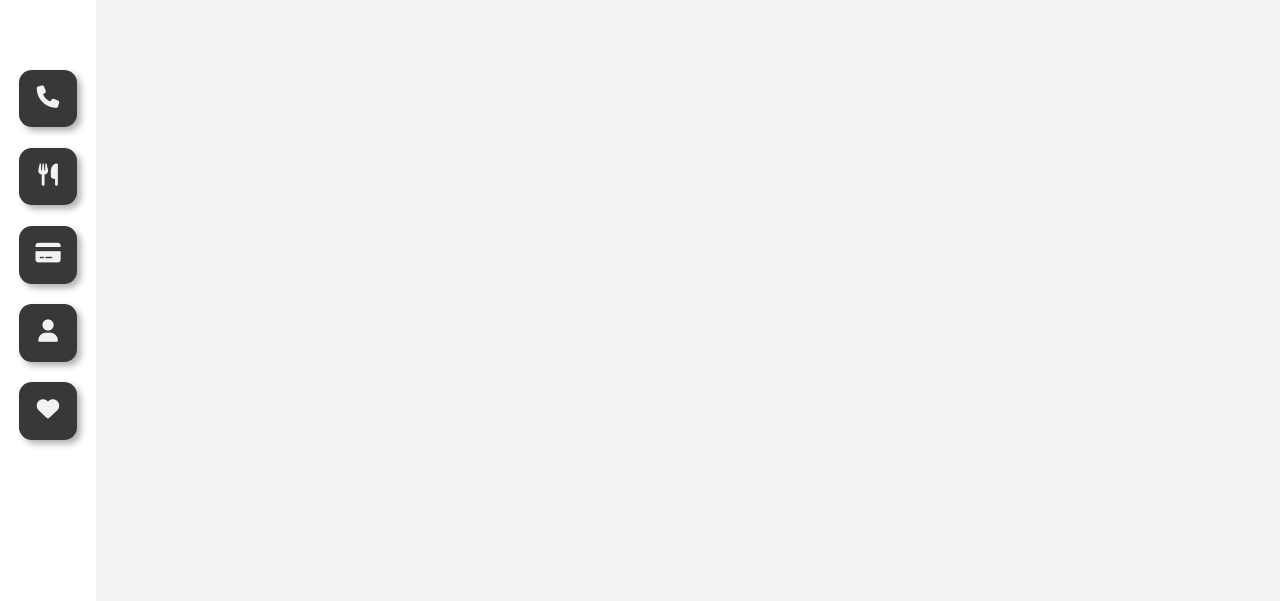
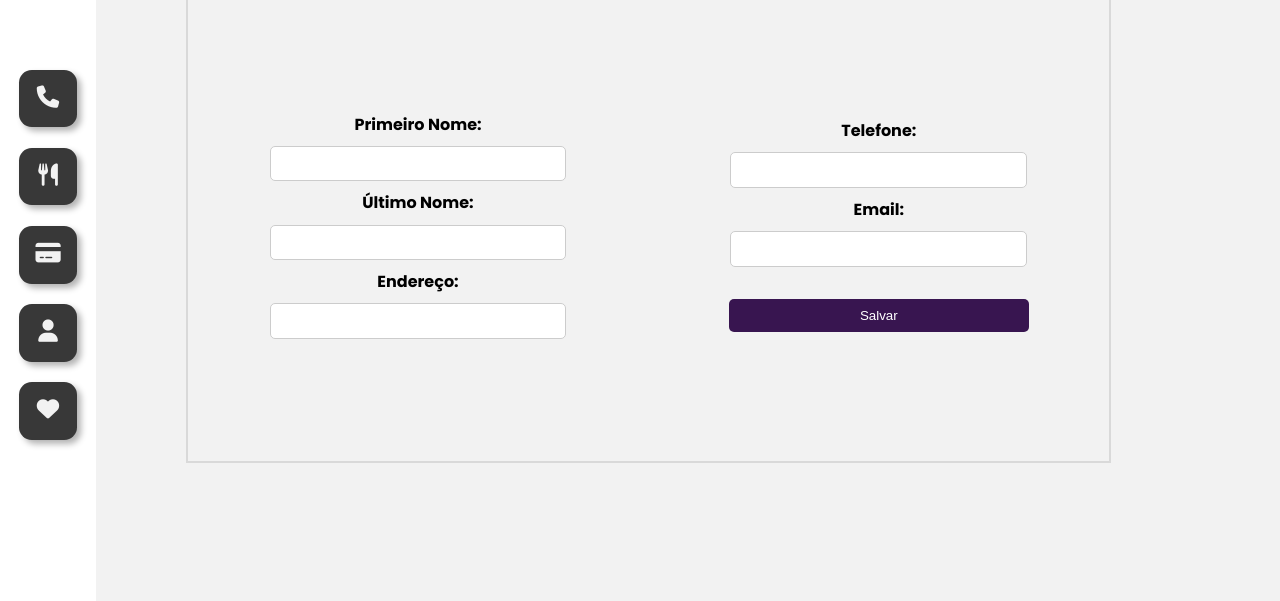
Before and after one commit to RafaelADS7/Puramania, a Django app: page /perfil/ in a window 1280 px wide. Shown: the part 199-800 px from the top of the page. Run offline with Django 5.2, Linux system fonts and the light colour scheme.

Commit message:
coloquei a tela de perfil, porem ficou faltando a imagem de perfil

```diff
--- a/perfil/static/css/stylePerfil.css
+++ b/perfil/static/css/stylePerfil.css
@@ -301,20 +301,72 @@ body {
 .main-perfil {
     display: flex;
     margin-left: 10%;
+    height: 100vh;
+    flex-direction: column;
 }
 
 .container-superior {
     display: flex;
     width: 80%;
-    height: 100%;
-    background-color: #1900ff;
-    margin-left: 10%;
+    height: 15%;
+    margin-left: 5%;
+    margin-top: 5%;
+    background-color: #381550;
 }
 
 .container-inferior {
     display: flex;
     width: 80%;
-    height: 100%;
-    background-color: #ff5100;
-    margin-left: 10%;
+    height: 60%;
+    margin-left: 5%;
+    border: 2px solid #D9D9D9;
 }
+
+
+
+form {
+    display: flex;
+    width: 100%;
+}
+
+label {
+    font-weight: bold;
+    margin-bottom: 2%;
+    margin-top: 2%;
+}
+
+input {
+    width: 60%;
+    padding: 2%;
+    border: 1px solid #ccc;
+    border-radius: 5px;
+}
+
+.form-direita {
+    display: flex;
+    flex-direction: column;
+    align-items: center;
+    justify-content: center;
+    width: 50%;
+}
+
+.form-esquerda {
+    display: flex;
+    flex-direction: column;
+    align-items: center;
+    justify-content: center;
+    width: 50%;
+}
+
+
+button {
+    background-color: #381550;
+    color: white;
+    padding: 2%;
+    border: none;
+    border-radius: 5px;
+    cursor: pointer;
+    width: 65%;
+    margin-top: 7%;
+
+}
--- a/perfil/templates/pages/perfil.html
+++ b/perfil/templates/pages/perfil.html
@@ -44,9 +44,35 @@
 
     <main class="main-perfil">
         <section class="container-superior">
-            <h1>oi</h1>
+            <img class="imagem_superior" src="{% static 'images/partesuperior.png' %}" alt="">
 
 
+        </section>
+
+        <section class="container-inferior">
+            <form method="POST">
+            {% csrf_token %}
+                <section class="form-direita">
+                    <label for="first_name">Primeiro Nome:</label>
+                    <input type="text" id="first_name" name="first_name" required>
+
+                    <label for="last_name">Último Nome:</label>
+                    <input type="text" id="last_name" name="last_name" required>
+
+                    <label for="address">Endereço:</label>
+                    <input type="text" id="address" name="address" required>
+
+                </section>
+                <section class="form-esquerda">
+                    <label for="phone">Telefone:</label>
+                    <input type="text" id="phone" name="phone" required>
+
+                    <label for="email">Email:</label>
+                    <input type="email" id="email" name="email" required>
+
+                    <button type="submit">Salvar</button>
+                </section>
+            </form>
         </section>
     </main>
 
```
Also changed, not shown: perfil/static/imagens/partesuperior.png (added).
